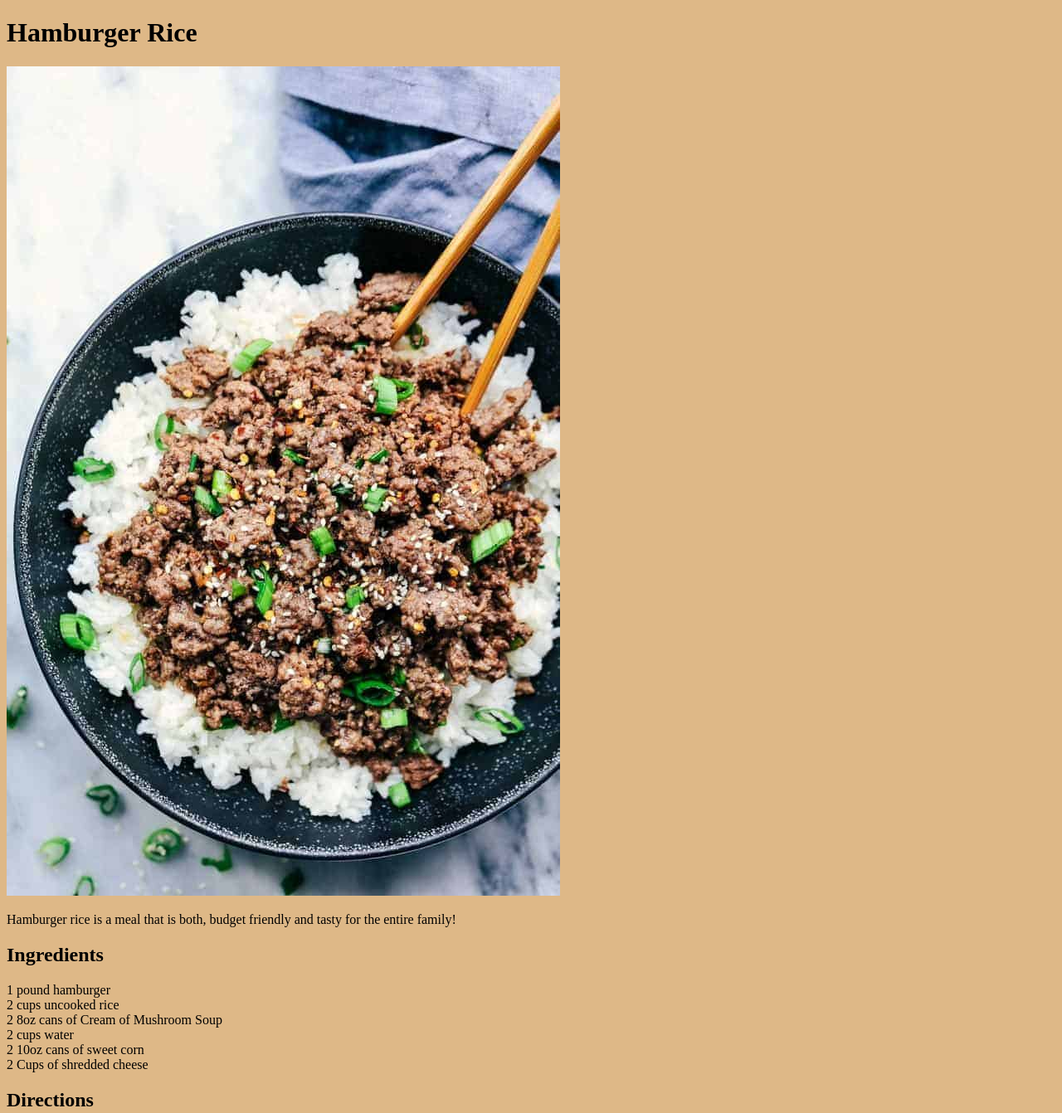
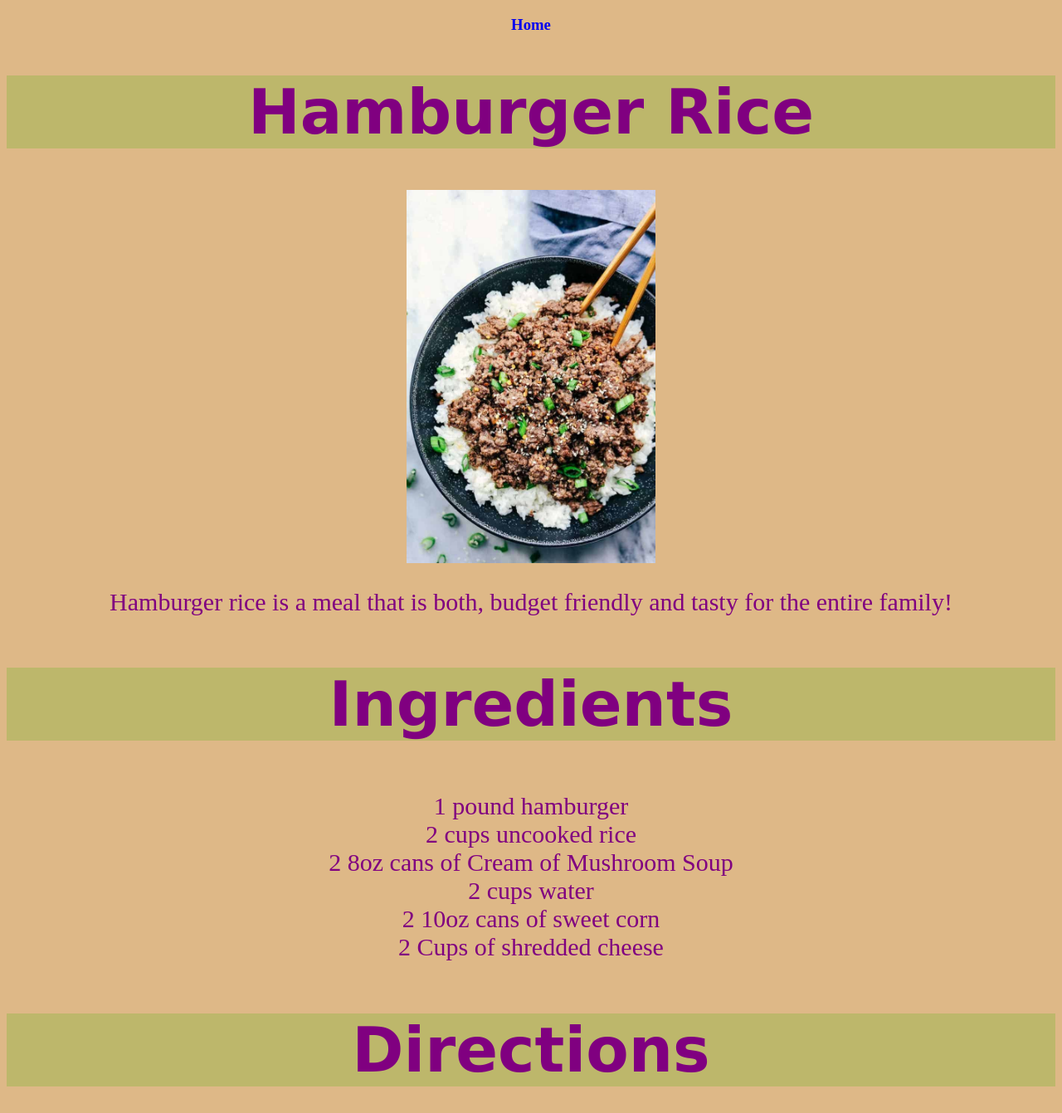
Before and after one commit to onetap20/odin-recipes, a plain HTML site: page recipes/hamburger-rice.html in a window 1280 px wide. Shown: the top 1342 px of the page at 83% size. Drawn offline with Linux system fonts and the light colour scheme; files that its build step writes are made by us from their sources.

Commit message:
Add more visual changes

```diff
--- a/recipes/hamburger-rice.html
+++ b/recipes/hamburger-rice.html
@@ -2,15 +2,16 @@
 <html lang="en">
     <meta charset="UTF-8">
     <title>Hamburger Rice</title>
-    <link rel="stylesheet" href="styles.css">
+    <link rel="stylesheet" href="../styles.css">
     <head>
         <body>
-            <h1><strong>Hamburger Rice</strong></h1>
-            <img src="../images/rice.jpg">
-            <p>Hamburger rice is a meal that is both, budget friendly and tasty for the entire family!</p>
+            <h3 class="home-button"><a href=/index.html>Home</a></h3>
+            <h1 class="title1"><strong>Hamburger Rice</strong></h1>
+            <img class="resize-recipes" src="../images/rice.jpg">
+            <p class="align description">Hamburger rice is a meal that is both, budget friendly and tasty for the entire family!</p>
             </p>
-            <h2>Ingredients</h2>
-            <ul>
+            <h2 class="title1">Ingredients</h2>
+            <ul class="align description">
                 <li>1 pound hamburger</li>
                 <li>2 cups uncooked rice</li>
                 <li>2 8oz cans of Cream of Mushroom Soup</li>
@@ -18,8 +19,8 @@
                 <li>2 10oz cans of sweet corn</li>
                 <li>2 Cups of shredded cheese</li>
             </ul>
-            <h2><strong>Directions</strong></h2>
-            <ol>
+            <h2 class="title1"><strong>Directions</strong></h2>
+            <ol class=" align description">
                 <li>Preheat oven to 350F</li>
                 <li>Bring the water to a boil in a medium saucepan</li>
                 <li>In the meantime, wash your rice</li>
--- a/styles.css
+++ b/styles.css
@@ -52,6 +52,7 @@
 ul {
     list-style: none;
     padding-left:0;
+    padding-right:0;
 }
 
 .textcolor{
@@ -69,3 +70,8 @@ a {
 a:visited {
     color:rebeccapurple;
 }
+
+.home-button {
+    text-align: center;
+    color:indigo;
+}
```
Also changed, not shown: index.html (+0 -2 lines), recipes/Campsite-Breakfast.html (+8 -5 lines), recipes/blonde-brownie.html (+5 -4 lines).
